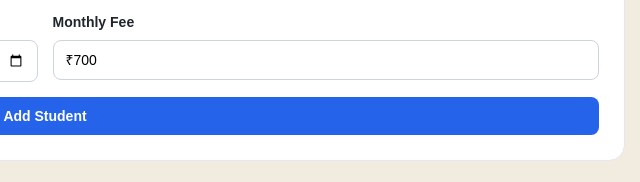
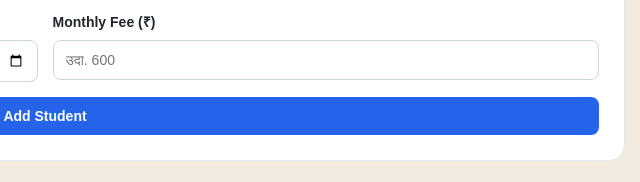
Before and after one commit to rohitwadkile01/Wadkile-Abhyasika, a plain HTML site: page admin-fees.html in a window 1280 px wide. Shown: the part 472-654 px from the top of the page, 595-1235 px from the left. Drawn offline with Linux system fonts and the light colour scheme; no server answers.

Commit message:
Update admin-fees.html

```diff
--- a/admin-fees.html
+++ b/admin-fees.html
@@ -572,20 +572,10 @@
           </div>
 
 
-          <div class="form-group">
-
-            <label>
-              Monthly Fee
-            </label>
-
-            <input
-              type="text"
-              value="₹700"
-              readonly
-            >
-
-          </div>
-
+            <div class="form-group">
+              <label for="s-fee">Monthly Fee (₹)</label>
+              <input type="number" id="s-fee" placeholder="उदा. 600" min="0" required>
+            </div>
 
           <div class="form-group full-width">
 
```
